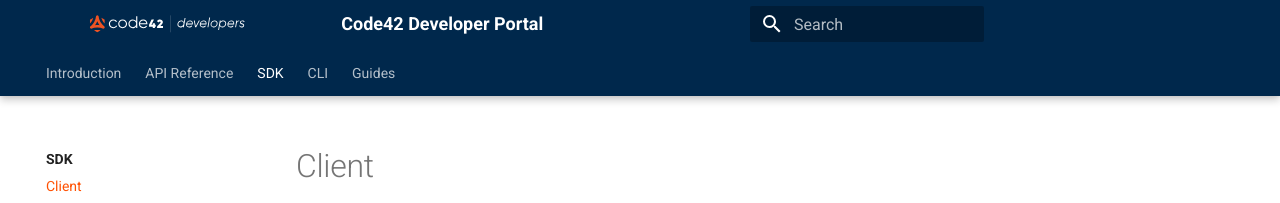
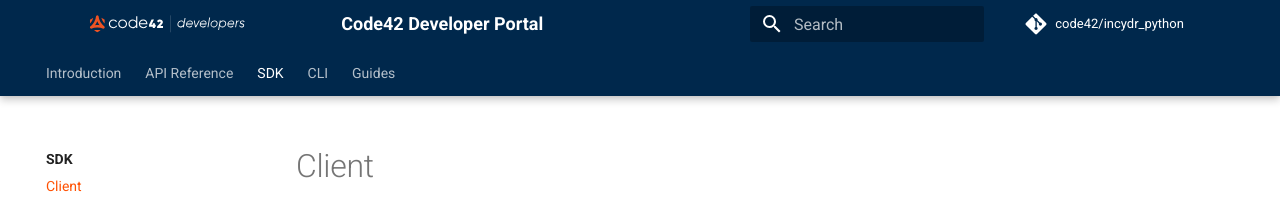
Before and after one commit to code42/incydr_python, an MkDocs documentation site: the page built from docs/sdk/client.md, in a window 1280 px wide. Shown: the top 203 px of the page. Built offline with MkDocs 1.6.1 and Material for MkDocs 9.7.7, drawn with Linux system fonts in a browser that asks for light colours; nearby versions of some CDN libraries; library files that are not in the unit come from our copies; comment, search, counter and statistics services are not loaded; part of the change alters nothing that is shown.

```diff
--- a/docs/overrides/partials/source.html
+++ b/docs/overrides/partials/source.html
@@ -1,4 +1,4 @@
-{% if (page.url == "sdk/") or (page.url == "cli/") %}
+{% if (page.url and page.url.startswith("sdk/")) or (page.url and page.url.startswith("cli/")) %}
 <a href="{{ config.repo_url }}" title="{{ lang.t('source') }}" class="md-source" data-md-component="source">
   <div class="md-source__icon md-icon">
     {% set icon = config.theme.icon.repo or "fontawesome/brands/git-alt" %}
```
